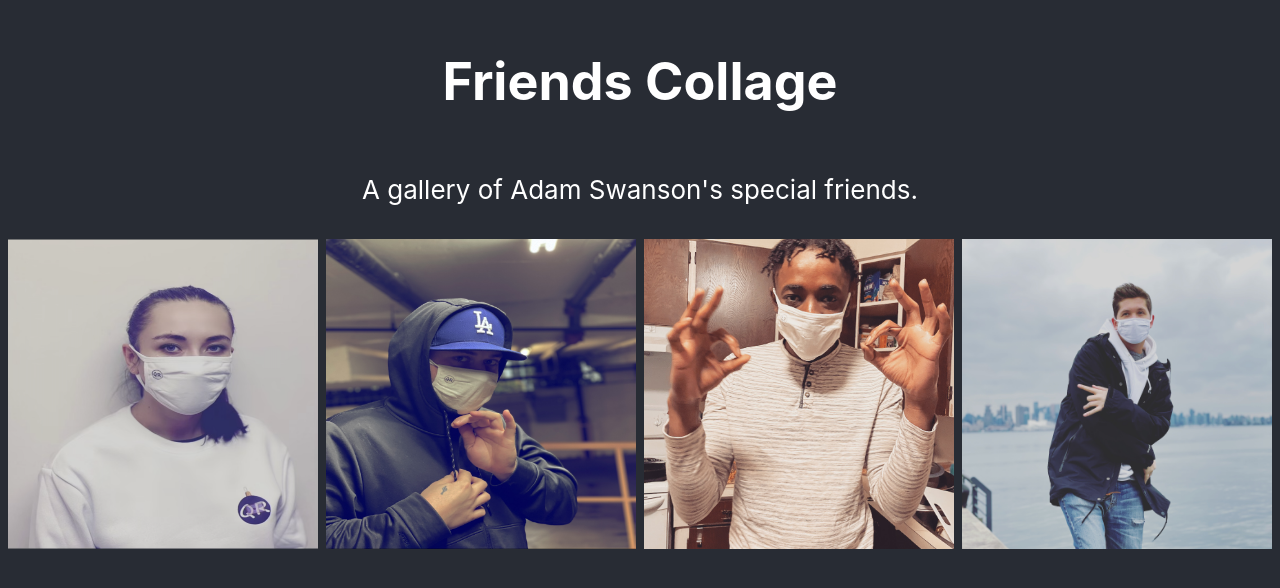
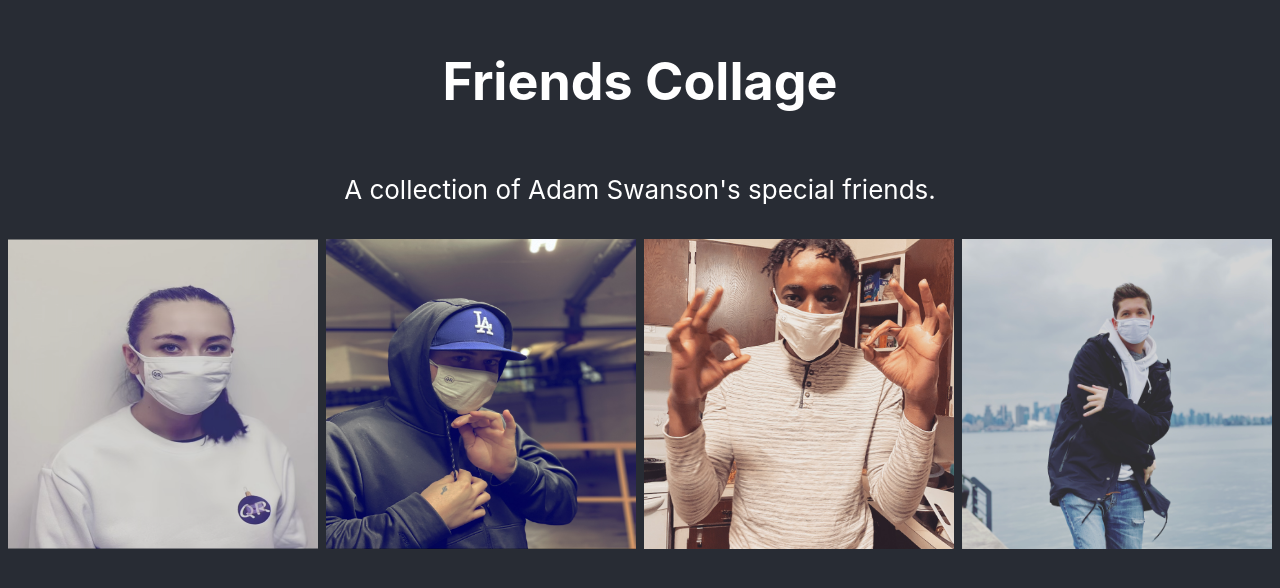
Before and after one commit to Swando97/react-js-introduction, a React (Create React App) app: page / in a window 1280 px wide. Shown: the part 118-706 px from the top of the page. Built offline with nearby package versions, Linux system fonts and the light colour scheme.

Commit message:
Page Title, Statement, and Basic Theme have been implemented

```diff
--- a/src/App.js
+++ b/src/App.js
@@ -11,7 +11,7 @@ function App() {
         <h1>
           Friends Collage
         </h1>
-        <p> A gallery of Adam Swanson's special friends.</p>
+        <p> A collection of Adam Swanson's special friends.</p>
         <div class="row">
           <div class="column">
             <img src={yuliia} alt="Yuliia Kasapska" />
```
